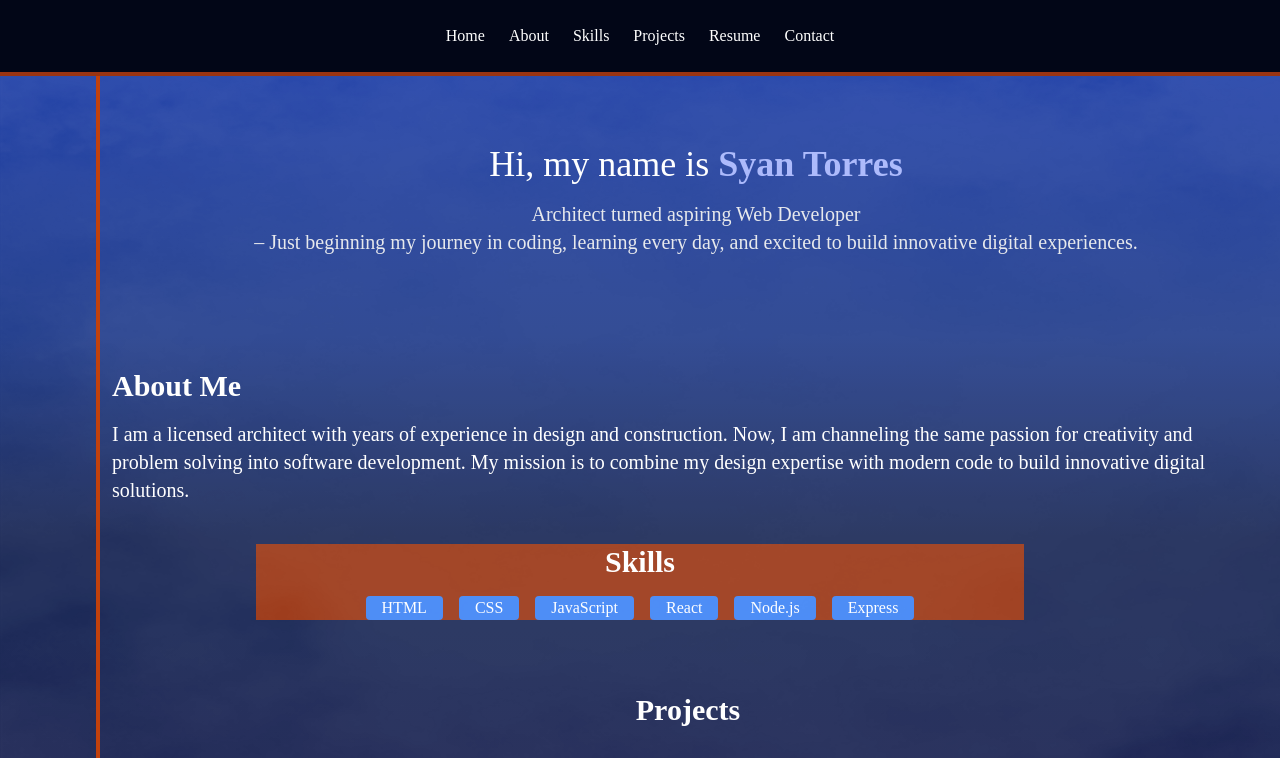
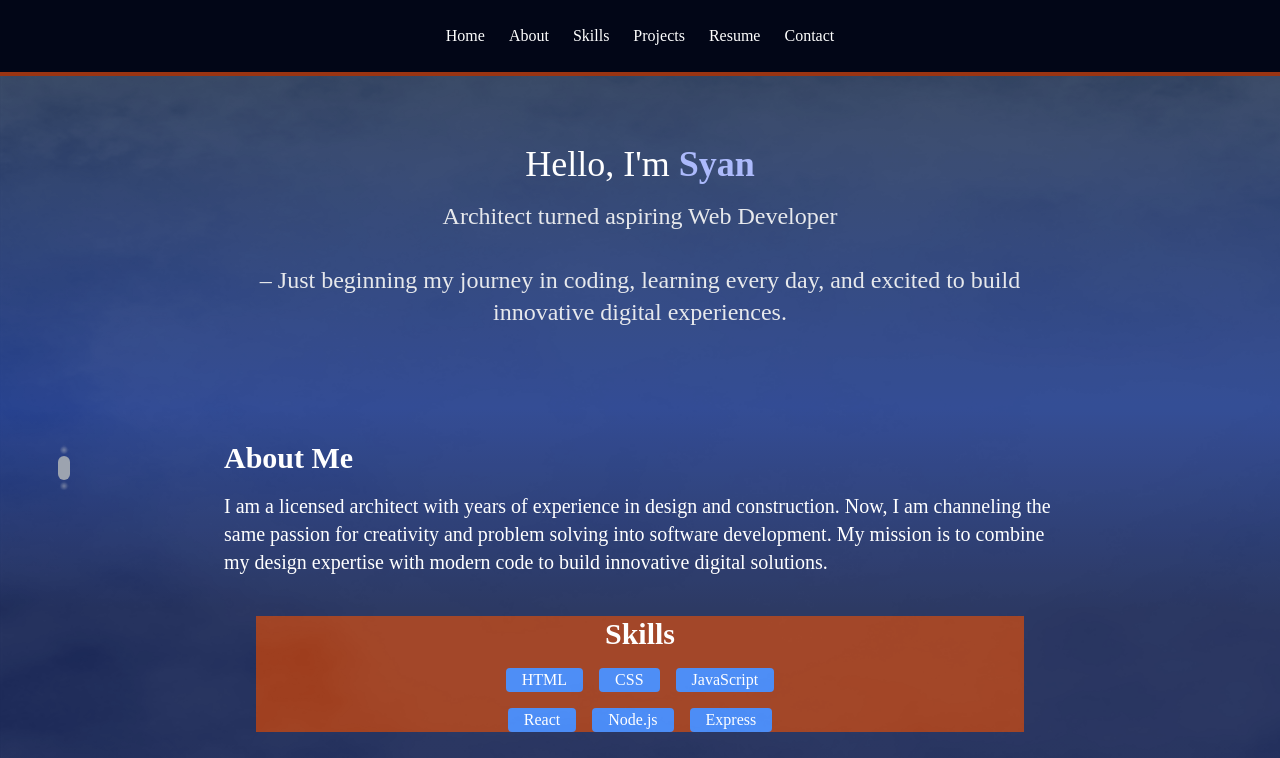
Before and after one commit to madcyans/portfolio, a React (Create React App) app: page / in a window 1280 px wide. Shown: the top 758 px of the page. Built offline with nearby package versions, Linux system fonts and the light colour scheme; no server answers.

Commit message:
FIXED NAV

```diff
--- a/src/App.js
+++ b/src/App.js
@@ -9,6 +9,7 @@ import Contact from './components/Contact';
 import Resume from './components/Resume';
 import ResumePage from './pages/ResumePage';  // The resume page
 import QuoteMachine from './components/QuoteMachine';
+import CircleNavigator from './components/CircleNavigator';
 
 const Portfolio = () => (
   <div className="text-white relative" style={{ fontFamily: "'Poppins', serif" }} >
@@ -16,8 +17,9 @@ const Portfolio = () => (
     <Header />
 
     {/* Global vertical line remains in place */}
-    <div className="fixed left-12 md:left-16 lg:left-20 xl:left-24 top-0 h-full w-1 bg-orange-700 z-40"></div>
-
+    <div className="hidden lg:block">
+      <CircleNavigator />
+    </div>
     {/* Main content container that gets the mist overlay */}
     <div className="relative z-20">
       {/* Mist overlay covers only the main content container */}
--- a/src/components/About.js
+++ b/src/components/About.js
@@ -1,8 +1,8 @@
 import React from 'react';
 
 const About = () => (
-  <section id="about" className="py-8 bg-white bg-gradient-to-b from-blue-900 to-blue-950">
-    <div className="relative pl-16 md:pl-20 lg:pl-24 xl:pl-28 max-w-7xl mx-auto px-8" >
+  <section id="about" className="py-8 bg-gradient-to-b from-blue-900 to-blue-950">
+    <div className="relative z-20 mx-14 px-8 sm:mx-14 sm:px-8 md:mx-24 md:px-12 lg:mx-30 lg:px-16 xl:mx-36 xl:px-20" >
       <h2 className="text-3xl text-white font-bold mb-4">About Me</h2>
       <p className="text-xl text-white">
         I am a licensed architect with years of experience in design and construction.
--- /dev/null
+++ b/src/components/CircleNavigator.js
@@ -0,0 +1,65 @@
+import React, { useState, useEffect } from 'react';
+
+const CircleNavigator = () => {
+  // Target scroll percentage (from 0 to 1) based on a fixed range
+  const [scrollTarget, setScrollTarget] = useState(0);
+  // Smoothed value for rendering the circle's position
+  const [smoothPos, setSmoothPos] = useState(0);
+
+  // Static vertical range in vh units
+  const minPos = 57; // Starting position (38vh)
+  const maxPos = 62; // Ending position (74vh)
+
+  // Fixed scroll range (in pixels) that maps 0 to 1 for scroll percentage.
+  const fixedScrollRange = 400; // Adjust this value to fit your scroll range
+
+  // Update scroll target based on the fixed scroll range:
+  useEffect(() => {
+    const handleScroll = () => {
+      const scrollTop = window.pageYOffset;
+      const effectiveScroll = Math.min(scrollTop, fixedScrollRange);
+      const scrollPercentage = effectiveScroll / fixedScrollRange;
+      setScrollTarget(scrollPercentage);
+    };
+
+    window.addEventListener('scroll', handleScroll);
+    // Initialize on mount:
+    handleScroll();
+    return () => window.removeEventListener('scroll', handleScroll);
+  }, []);
+
+  // Smoothly animate the smoothPos value toward the scrollTarget.
+  useEffect(() => {
+    let animationFrame;
+    const constantStep = 0.1; // Lower value equals slower smoothing.
+
+    const updateSmoothPos = () => {
+      setSmoothPos(prev => {
+        const delta = scrollTarget - prev;
+        if (Math.abs(delta) < constantStep) return scrollTarget;
+        return prev + Math.sign(delta) * constantStep;
+      });
+      animationFrame = requestAnimationFrame(updateSmoothPos);
+    };
+
+    animationFrame = requestAnimationFrame(updateSmoothPos);
+    return () => cancelAnimationFrame(animationFrame);
+  }, [scrollTarget]);
+
+  // Map smoothPos (0 to 1) into the static vertical range (in vh units)
+  const computedTop = minPos + smoothPos * (maxPos - minPos);
+
+  return (
+    <div className="fixed left-12 top-0 h-screen w-8 z-40 pointer-events-none">
+      {/* Vertical line */}
+      <div className="absolute left-1/2 transform -translate-x-1/2 h-full w-1"></div>
+      {/* Circle indicator (centered horizontally) */}
+      <div
+        className="absolute left-1/2 transform -translate-x-1/2 w-3 h-6 bg-gray-400 rounded-full smokey-ball"
+        style={{ top: `${computedTop}vh` }}
+      ></div>
+    </div>
+  );
+};
+
+export default CircleNavigator;
--- a/src/components/Contact.js
+++ b/src/components/Contact.js
@@ -4,7 +4,7 @@ import { SiGmail } from 'react-icons/si';
 
 const Contact = () => (
   <section id="contact" className="py-16 bg-gradient-to-b from-slate-900 to-slate-950">
-    <div className="max-w-5xl mx-auto px-4">
+    <div className="mx-auto mx-14 px-8 sm:mx-14 sm:px-8 md:mx-24 md:px-12 lg:mx-30 lg:px-16 xl:mx-36 xl:px-20">
       <h2 className="text-3xl font-bold text-center mb-8">Contact Me</h2>
       {/* Parent container ensures inline layout but wraps when needed */}
       <div className="w-full flex flex-wrap justify-center gap-8">
--- a/src/components/Header.js
+++ b/src/components/Header.js
@@ -34,7 +34,7 @@ const Header = () => {
     { href: "#about", label: "About" },
     { href: "#skills", label: "Skills" },
     { href: "#projects", label: "Projects" },
-    { href: "/resume", label: "Resume" },
+    { href: "#resume", label: "Resume" },
     { href: "#contact", label: "Contact" }
   ];
 
--- a/src/components/Hero.js
+++ b/src/components/Hero.js
@@ -1,13 +1,13 @@
 import React from 'react';
 
 const Hero = () => (
-  <section id="hero" className="bg-gradient-to-b from-blue-800 to-blue-900 pt-36 pb-20 text-center">
-    <div className="relative pl-16 md:pl-20 lg:pl-24 xl:pl-28 max-w-7xl mx-auto">
-      <h1 className="text-4xl font-normal text-white" style={{ fontFamily: "'Poppins', serif" }}>Hi, my name is{" "}
-        <span className="text-indigo-300 font-bold" style={{ fontFamily: "'Poppins', serif" }}>Syan Torres</span>
+  <section id="hero" className="bg-gradient-to-b from-pale-dark-blue to-blue-900 pt-36 pb-20 text-center">
+    <div className="mx-auto text-center mx-14 px-8 sm:mx-14 sm:px-8 md:mx-24 md:px-12 lg:mx-30 lg:px-16 xl:mx-36 xl:px-20">
+      <h1 className="text-4xl font-normal text-white" style={{ fontFamily: "'Poppins', serif" }}>Hello, I'm{" "}
+        <span className="text-indigo-300 font-bold" style={{ fontFamily: "'Poppins', serif" }}>Syan</span>
       </h1>
-      <p className="mt-4 text-xl text-gray-200">
-        Architect turned aspiring Web Developer <br />
+      <p className="mt-4 text-2xl text-gray-200">
+        Architect turned aspiring Web Developer <br /> <br />
         – Just beginning my journey in coding, learning every day, and excited to build innovative digital experiences.</p>
     </div>
   </section>
--- a/src/components/Projects.js
+++ b/src/components/Projects.js
@@ -24,6 +24,13 @@ const Projects = () => {
       url: 'https://random-quote-generator-madcyans-projects.vercel.app/',
       image: '/images/drum.png'
     },
+    {
+      id: 'memory-matching-game',
+      title: 'Memory Matching Game',
+      description: 'A classic memory matching game built with React, where players can test their memory skills by matching pairs of cards.',
+      url: 'https://memory-matching-game-nine.vercel.app/',
+      image: '/images/match.png'
+    },
   ]);
 
   useEffect(() => {
@@ -44,8 +51,8 @@ const Projects = () => {
 
   return (
     <section id="projects" className="py-16 bg-gradient-to-b from-blue-950 to-indigo-950">
-      <div className="relative pl-20 md:pl-26 lg:pl-28 xl:pl-28 2xl:pl-32 max-w-screen-xl mx-auto px-4">
-        <h2 className="text-3xl font-bold text-center mb-8">Projects</h2>
+      <div className="text-center mx-auto  mx-14 px-8 sm:mx-14 sm:px-8  md:mx-24 md:px-12 lg:mx-30 lg:px-16 xl:mx-36 xl:px-20">
+        <h2 className="text-3xl font-bold text-center mx-auto mb-6 </div>">Projects</h2>
         <div className="grid grid-cols-1 sm:grid-cols-2 lg:grid-cols-3 xl:grid-cols-4 gap-6">
           {projects.map((project) => (
             <div key={project.id} className="pb-16">
--- a/src/components/Resume.js
+++ b/src/components/Resume.js
@@ -3,7 +3,7 @@ import { Link } from 'react-router-dom';
 
 const Resume = () => (
   <section id="resume" className="py-8 bg-gradient-to-b from-indigo-950 to-slate-900">
-    <div className="max-w-4xl mx-auto px-4 text-center">
+    <div className="text-center mx-auto mx-14 px-8 sm:mx-14 sm:px-8 md:mx-24 md:px-12 lg:mx-30 lg:px-16 xl:mx-36 xl:px-20">
       <h2 className="text-3xl font-bold mb-4">Resume</h2>
       <p className="text-lg text-gray-700">
         Check out and Download my detailed resume.
--- a/src/components/Skills.js
+++ b/src/components/Skills.js
@@ -14,6 +14,7 @@ const liClasses = "px-4 bg-blue-500 text-white rounded";
 const Skills = () => (
   <section id="skills" className="py-2 bg-blue-950">
     <div className="max-w-3xl mx-auto px-4 bg-orange-800">
+      <div className='mx-auto mx-14 px-8 sm:mx-14 sm:px-8 md:mx-24 md:px-12 lg:mx-30 lg:px-16 xl:mx-36 xl:px-20'>
         <h2 className="text-3xl font-bold text-center mb-4">Skills</h2>
         <ul className="flex flex-wrap justify-center gap-4">
           {skills.map((skill) => (
@@ -23,6 +24,7 @@ const Skills = () => (
           ))}
         </ul>
       </div>
+    </div>
   </section>
 );
 
--- a/src/index.css
+++ b/src/index.css
@@ -15,3 +15,75 @@ code {
   font-family: source-code-pro, Menlo, Monaco, Consolas, 'Courier New',
     monospace;
 }
+
+/* Main smokey ball styling */
+.smokey-ball {
+  position: relative; /* Ensure pseudo-elements are positioned relative to the ball */
+  z-index: 1;
+}
+
+/* Smoke puff common styles for both pseudo-elements */
+/* Top Smoke Puff */
+.smokey-ball::before {
+  content: "";
+  position: absolute;
+  bottom: 100%;         /* Position at the top edge of the ball */
+  left: 50%;
+  width: 12px;          /* Adjust size as needed */
+  height: 12px;
+  background: radial-gradient(circle, rgba(200, 200, 200, 0.6) 0%, transparent 70%);
+  border-radius: 50%;
+  transform: translate(-50%, 0) scale(0.5);
+  opacity: 0.8;
+  animation: smokeTop 3s infinite ease-in-out;
+  z-index: -1;          /* Smoke appears behind the ball */
+}
+
+/* Bottom Smoke Puff */
+.smokey-ball::after {
+  content: "";
+  position: absolute;
+  top: 100%;            /* Position at the bottom edge of the ball */
+  left: 50%;
+  width: 12px;          /* Adjust size as needed */
+  height: 12px;
+  background: radial-gradient(circle, rgba(200, 200, 200, 0.6) 0%, transparent 70%);
+  border-radius: 50%;
+  transform: translate(-50%, 0) scale(0.5);
+  opacity: 0.8;
+  animation: smokeBottom 3s infinite ease-in-out;
+  z-index: -1;
+}
+
+/* Keyframes to animate the top smoke — moves upward */
+@keyframes smokeTop {
+  0% {
+    transform: translate(-50%, 0) scale(0.75);
+    opacity: 0.8;
+  }
+  50% {
+    transform: translate(-50%, -20px) scale(1);
+    opacity: 0.4;
+  }
+  100% {
+    transform: translate(-50%, -40px) scale(1.5);
+    opacity: 0;
+  }
+}
+
+/* Keyframes to animate the bottom smoke — moves downward */
+@keyframes smokeBottom {
+  0% {
+    transform: translate(-50%, 0) scale(0.75);
+    opacity: 0.8;
+  }
+  50% {
+    transform: translate(-50%, 20px) scale(1);
+    opacity: 0.4;
+  }
+  100% {
+    transform: translate(-50%, 40px) scale(1.5);
+    opacity: 0;
+  }
+}
+/* Main smokey ball styling */
--- a/tailwind.config.js
+++ b/tailwind.config.js
@@ -3,7 +3,13 @@ module.exports = {
   // This tells Tailwind to look into all JS/JSX/TS/TSX files in src/
   content: ["./src/**/*.{js,jsx,ts,tsx}",],
   theme: {
-    extend: {},
+    extend: {
+      colors: {
+        // Example custom color: a dark blue with a slightly muted (pale) quality
+        'pale-dark-blue': '#2B3A4E',
+        'blue-930': '#1A2D6A',
+      },
+    },
   },
   plugins: [],
 }
```
Also changed, not shown: public/images/match.png (added). Lines whose indentation alone changed are shown as unchanged.
